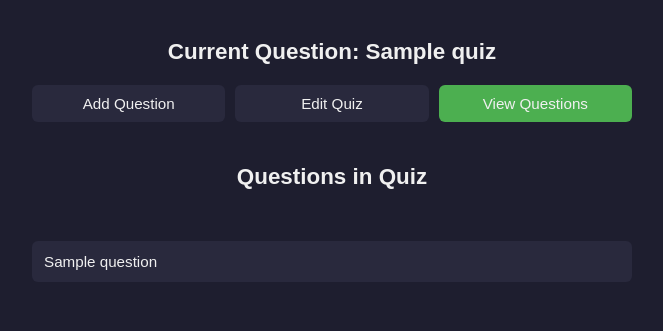
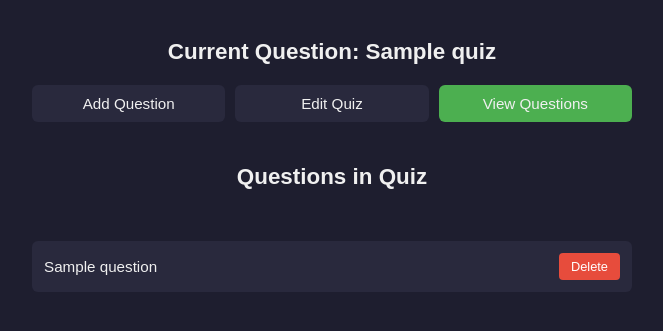
Before and after one commit to Malabar-Matrix/quiz, a Flask app: template templates/edit_quiz.html in a window 1280 px wide, after a click on "View Questions". Shown: the top 331 px of the page, without its empty margins (308-971 px from the left). Run offline with Flask 3, Linux system fonts and the light colour scheme; the template is opened without the code that fills it: most values are stand-ins (such as "Sample title", 1, 10 or a date in 2020).

Commit message:
fixed question delete function

```diff
--- a/app.py
+++ b/app.py
@@ -64,12 +64,18 @@ def update_quiz_info(quiz_id):
     db.quizzes.update_one({'_id': ObjectId(quiz_id)}, {'$set': {'name': name, 'description': desc}})
     return redirect(f'/admin/edit_quiz/{quiz_id}')
 
-@app.route('/admin/delete_question/<quiz_id>/<name>', methods=['POST'])
-def delete_question(quiz_id, name):
+@app.route('/admin/delete_question/<quiz_id>/<question_text>', methods=['POST'])
+def delete_question(quiz_id, question_text):
     if not session.get('admin'):
         return redirect('/admin')
-    db.quizzes.update_one({'_id': ObjectId(quiz_id)}, {'$pull': {'questions': {'name': name}}})
+
+    db.quizzes.update_one(
+        {'_id': ObjectId(quiz_id)},
+        {'$pull': {'questions': {'question': question_text}}}
+    )
+
     return redirect(f'/admin/edit_quiz/{quiz_id}')
+
 
 @app.route('/admin/add_question/<quiz_id>', methods=['GET', 'POST'])
 def add_question(quiz_id):
--- a/templates/edit_quiz.html
+++ b/templates/edit_quiz.html
@@ -214,9 +214,8 @@
         {% for q in quiz.questions %}
           <li class="question-item">
             {{ q.question }}
-            <form method="post" action="/admin/delete_question/{{ quiz._id }}/{{ q._id }}">
-              <button type="submit">Delete</button>
-            </form>
+          <!-- </form method="post" action="/admin/delete_question/{{ quiz._id }}/{{ q._id }}"> -->
+              <button type="submit" onclick="submitDelete('{{quiz._id}}','{{ q.question}}')">Delete</button>
           </li>
         {% endfor %}
       </ul>
@@ -259,6 +258,30 @@
       document.querySelectorAll('.tab-buttons button').forEach(btn => btn.classList.remove('active'));
       event.target.classList.add('active');
     }
+
+    function submitDelete(quizId, questionName) {
+  fetch(`/admin/delete_question/${quizId}/${questionName}`, {
+    method: 'POST',
+    headers: {
+      'Content-Type': 'application/json',
+    },
+  })
+  .then(response => {
+    if (response.redirected) {
+      // Flask returned a redirect — manually follow it
+      window.location.href = response.url;
+    } else if (response.ok) {
+      location.reload(); // fallback
+    } else {
+      alert('Failed to delete question');
+    }
+  })
+  .catch(error => {
+    console.error('Error:', error);
+    alert('Error deleting question');
+  });
+  }
+
   </script>
 </body>
 </html>
```
Also changed, not shown: 1 other file.
